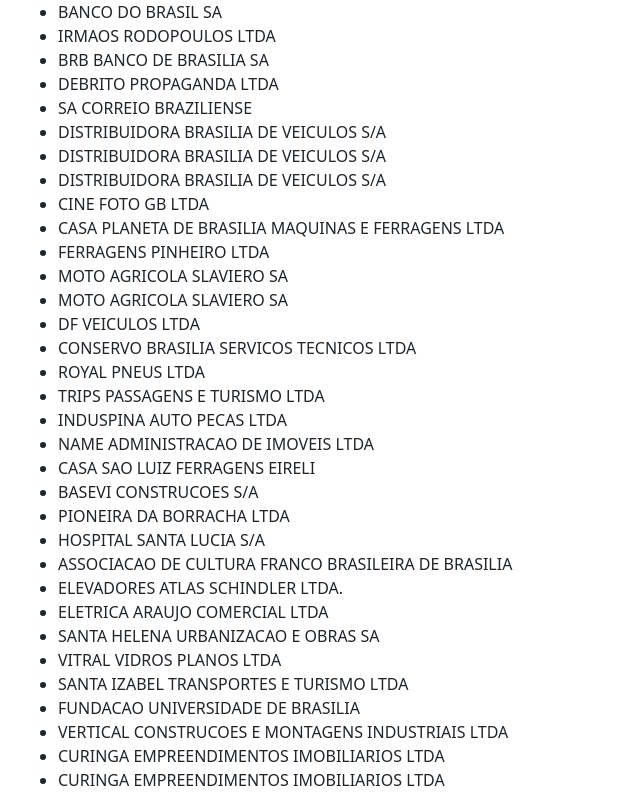
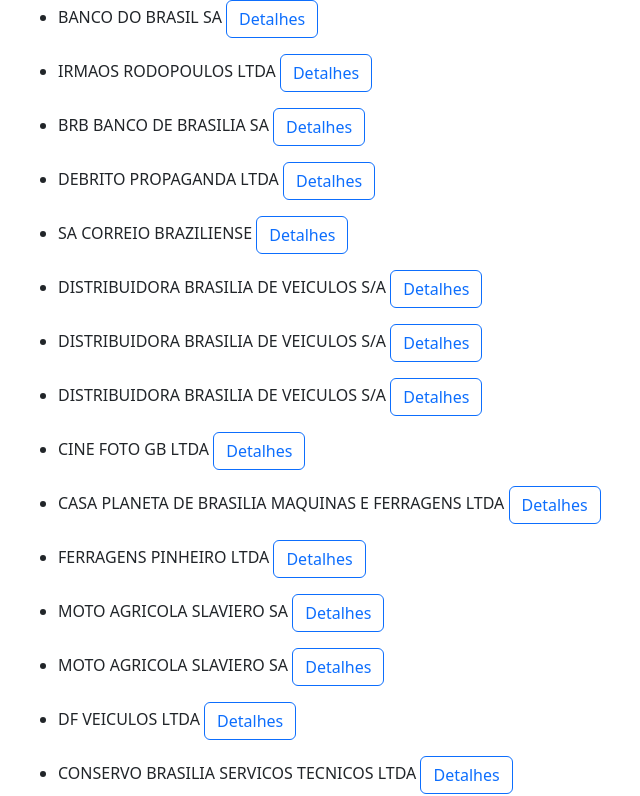
Before and after one commit to nilsonsmf/workshopsd, an Angular app: page / in a window 1280 px wide. Shown: the top 796 px of the page, without its empty margins (56-696 px from the left). Built offline with nearby package versions, Linux system fonts and the light colour scheme.

Commit message:
implementando detalhes

```diff
--- a/src/app/shared/fornecedor-item/fornecedor-item.component.html
+++ b/src/app/shared/fornecedor-item/fornecedor-item.component.html
@@ -1 +1,17 @@
-<div>{{ fornecedor.nome }}</div>
+<p>
+	{{ fornecedor.nome }}
+  <button
+		type="button"
+		class="btn btn-outline-primary"
+		(click)="collapse.toggle()"
+		[attr.aria-expanded]="!isCollapsed"
+		aria-controls="collapseExample"
+	>
+		Detalhes
+	</button>
+</p>
+<div #collapse="ngbCollapse" [(ngbCollapse)]="isCollapsed">
+	<div class="card">
+		<div class="card-body"><pre>{{ fornecedor | json }}</pre><div>
+	</div>
+</div>
--- a/src/app/shared/fornecedor-item/fornecedor-item.component.ts
+++ b/src/app/shared/fornecedor-item/fornecedor-item.component.ts
@@ -3,8 +3,9 @@
 @Component({
   selector: 'app-fornecedor-item',
   templateUrl: './fornecedor-item.component.html',
-  styleUrls: ['./fornecedor-item.component.css']
+  styleUrls: ['./fornecedor-item.component.css'],
 })
 export class FornecedorItemComponent {
   @Input() fornecedor: any;
+  public isCollapsed = true;
 }
```
